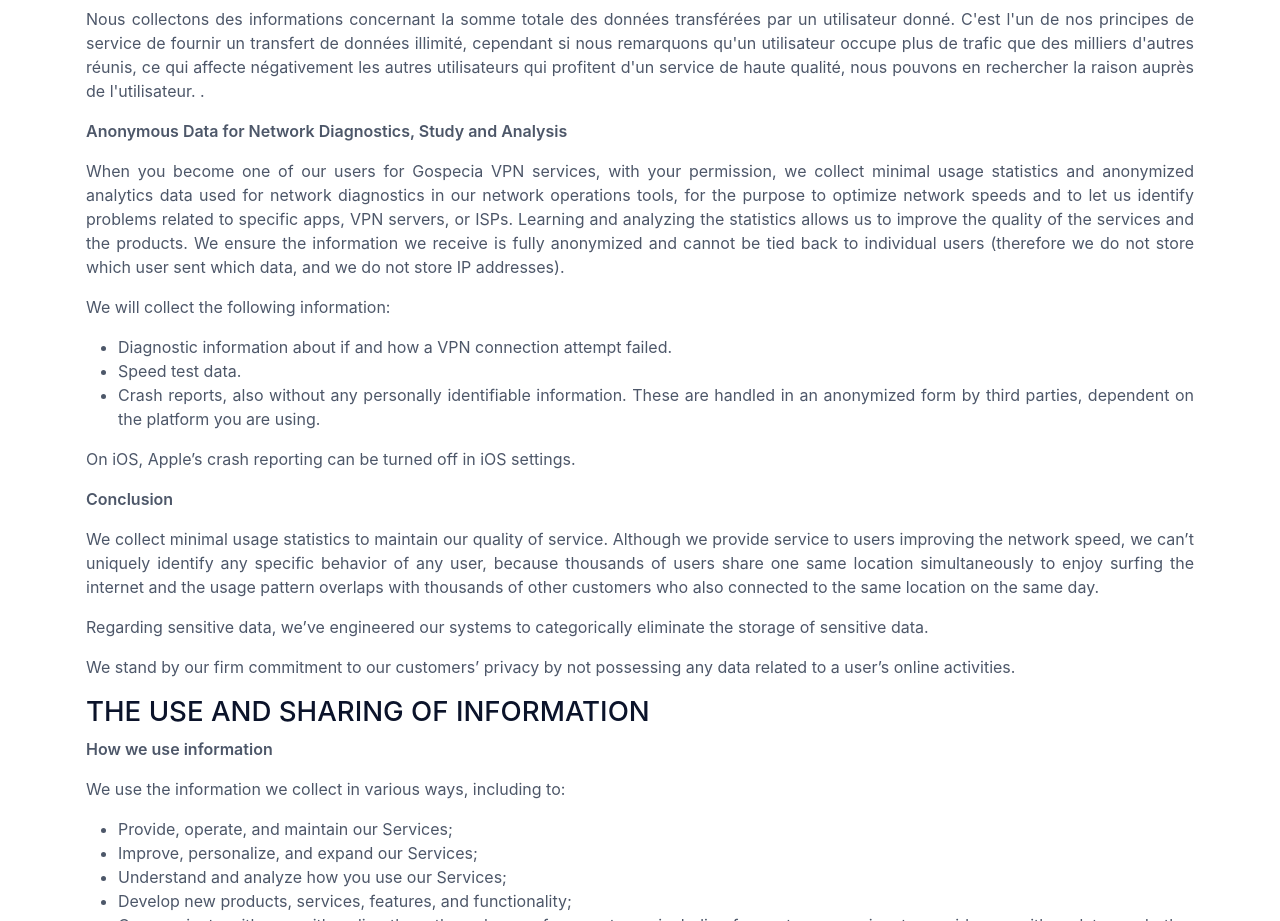
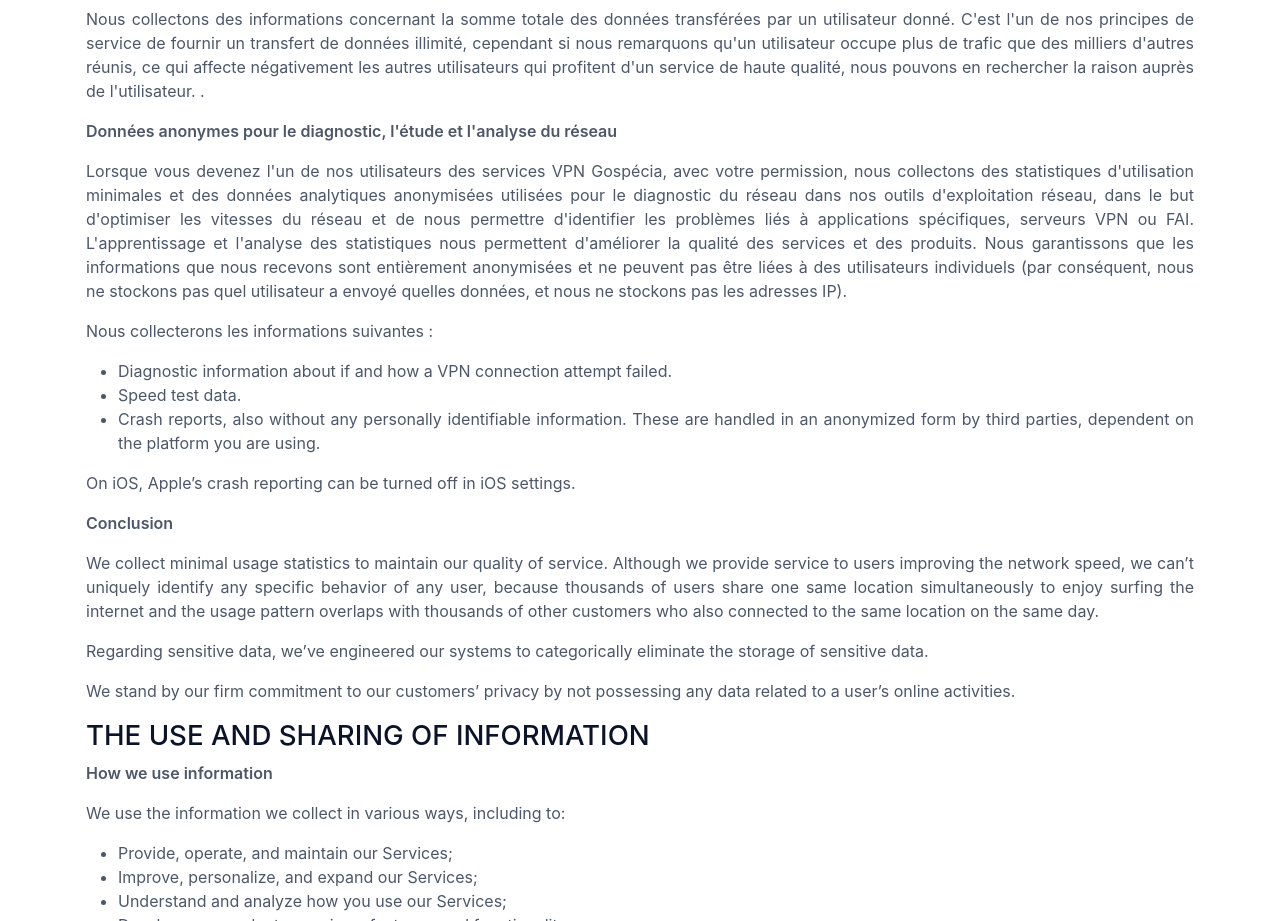
Before and after one commit to Dze237/Gospecia_Privacy_Policy_French, a plain HTML site: page index.html in a window 1280 px wide. Shown: the part 2020-2941 px from the top of the page. Drawn offline with Linux system fonts and the light colour scheme.

Commit message:
Update index.html

```diff
--- a/index.html
+++ b/index.html
@@ -133,23 +133,20 @@
 
 
 
-		<p><strong>Anonymous Data for Network Diagnostics, Study and Analysis</strong></p>
+		<p><strong>Données anonymes pour le diagnostic, l'étude et l'analyse du réseau</strong></p>
 
 
 
-		<p>When you become one of our users for Gospecia VPN services, with your permission, we collect minimal usage
-			statistics and anonymized analytics data used for network diagnostics in our network operations tools,
-			for
-			the purpose to optimize network speeds and to let us identify problems related to specific apps, VPN
-			servers, or ISPs. Learning and analyzing the statistics allows us to improve the quality of the services
-			and
-			the products. We ensure the information we receive is fully anonymized and cannot be tied back to
-			individual
-			users (therefore we do not store which user sent which data, and we do not store IP addresses).</p>
+		<p>Lorsque vous devenez l'un de nos utilisateurs des services VPN Gospécia, avec votre permission,
+			nous collectons des statistiques d'utilisation minimales et des données analytiques anonymisées utilisées pour le diagnostic du réseau dans nos outils d'exploitation réseau,
+			dans le but d'optimiser les vitesses du réseau et de nous permettre d'identifier les problèmes liés à applications spécifiques, serveurs VPN ou FAI.
+			L'apprentissage et l'analyse des statistiques nous permettent d'améliorer la qualité des services et des produits.
+			Nous garantissons que les informations que nous recevons sont entièrement anonymisées et ne peuvent pas être liées à des utilisateurs individuels (par conséquent,
+			nous ne stockons pas quel utilisateur a envoyé quelles données, et nous ne stockons pas les adresses IP).</p>
 
 
 
-		<p>We will collect the following information:</p>
+		<p>Nous collecterons les informations suivantes :</p>
 
 
 
```
